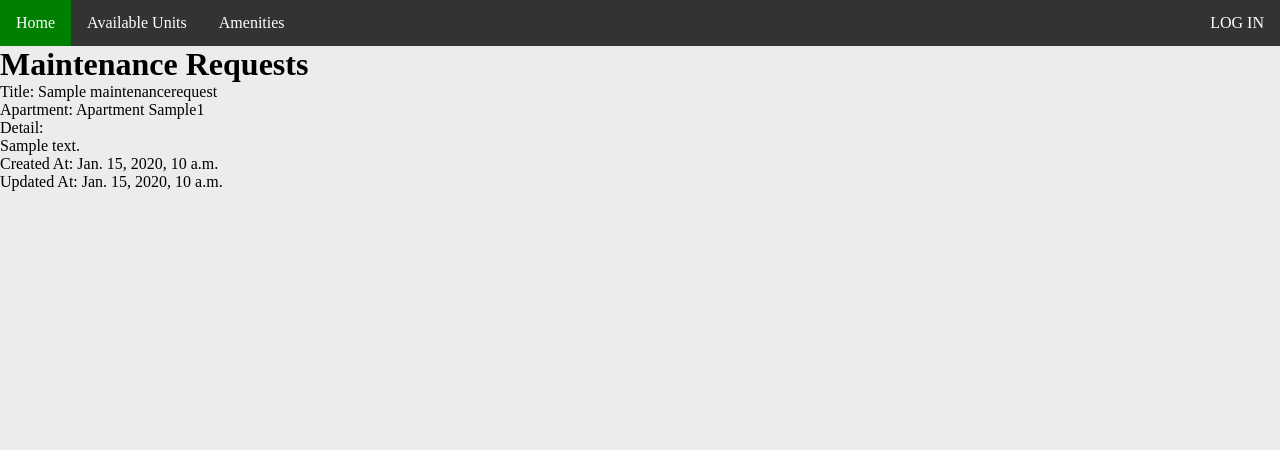
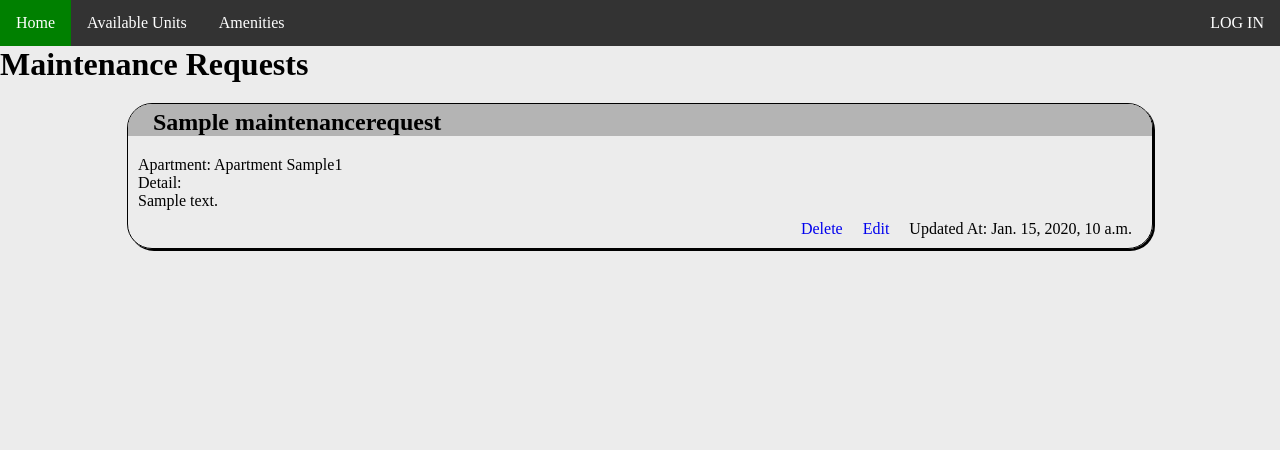
Before and after one commit to AntTal13/MyPlace, a Django app: page /maintenancerequests/ in a window 1280 px wide. Shown: the top 450 px of the page. Run offline with Django 4.2, Linux system fonts and the light colour scheme; tables that the repository leaves empty hold one stand-in row (values such as "Sample post"); some web fonts are replaced.

Commit message:
Full CRUD Maintenance Requests

```diff
--- a/main_app/models.py
+++ b/main_app/models.py
@@ -50,3 +50,6 @@ class MaintenanceRequest(models.Model):
 
     def __str__(self):
         return self.title
+
+    def get_absolute_url(self):
+        return reverse('maintenance_request_index')
--- a/main_app/templates/maintenancerequest/maintenancerequest.html
+++ b/main_app/templates/maintenancerequest/maintenancerequest.html
@@ -2,12 +2,37 @@
 {% block content %}
 
 <h1>Maintenance Requests</h1>
-<p>{% for request in requests %}</p>
-<p>Title: {{ request.title }}</p>
-<p>Apartment: {{ request.apartment }}</p>
-<p>Detail: {{ request.content|linebreaks }}</p>
-<p>Created At: {{ request.created_at }}</p>
-<p>Updated At: {{ request.updated_at }}</p>
+
+{% for request in requests %}
+
+<div class="information_card_apartment">
+    <div class="information_card_title">
+        <h2>{{ request.title }}</h2>
+    </div>
+    <div class="info_padding">
+        <p>Apartment: {{ request.apartment }}</p>
+        <p>Detail: {{ request.content|linebreaks }}</p>
+        {% if request.created_at > request.updated_at %}
+        <div class="float_right info_padding">
+            <p>Created At: {{ request.created_at }}</p>
+        </div>
+        {% else %}
+        <div class="float_right info_padding">
+            <p>Updated At: {{ request.updated_at }}</p>
+        </div>
+        {% endif %}
+        <a href="{% url 'MaintenanceRequestUpdate' request.id %}">
+            <div class="float_right info_padding">
+                Edit
+            </div>
+        </a>
+        <a href="{% url 'MaintenanceRequestDelete' request.id %}">
+        <div class="float_right info_padding">
+            Delete
+        </div>
+        </a>
+    </div>
+</div>
 
 {% endfor %}
 {% endblock %}
--- a/main_app/urls.py
+++ b/main_app/urls.py
@@ -13,5 +13,7 @@ urlpatterns = [
     path('profiles/<int:pk>/update/', views.UserProfileUpdate.as_view(), name='userprofile_update'),
     path('profiles/create/', views.UserProfileCreate.as_view(), name='UserProfileCreate'),
     path('user/<int:pk>/update/', views.UpdateUserForm.as_view(), name='UpdateUserForm'),
-    path('maintenancerequests/', views.maintenance_request_index, name='maintenance_request_index')
+    path('maintenancerequests/', views.maintenance_request_index, name='maintenance_request_index'),
+    path('maintenancerequests/<int:pk>/delete/', views.MaintenanceRequestDelete.as_view(), name='MaintenanceRequestDelete'),
+    path('maintenancerequests/<int:pk>/update/', views.MaintenanceRequestUpdate.as_view(), name='MaintenanceRequestUpdate')
 ]
--- a/main_app/views.py
+++ b/main_app/views.py
@@ -97,3 +97,11 @@ class UpdateUserForm(UpdateView):
         User = form.save(commit=False)
         User.save()
         return redirect('profile', user_id = User.id)
+
+class MaintenanceRequestDelete(DeleteView):
+    model = MaintenanceRequest
+    success_url = "/maintenancerequests"
+
+class MaintenanceRequestUpdate(UpdateView):
+    model = MaintenanceRequest
+    fields = ['title', 'content']
```
Also changed, not shown: main_app/templates/main_app/maintenancerequest_confirm_delete.html (added, +13 -0 lines), main_app/templates/main_app/maintenancerequest_form.html (added, +14 -0 lines).
